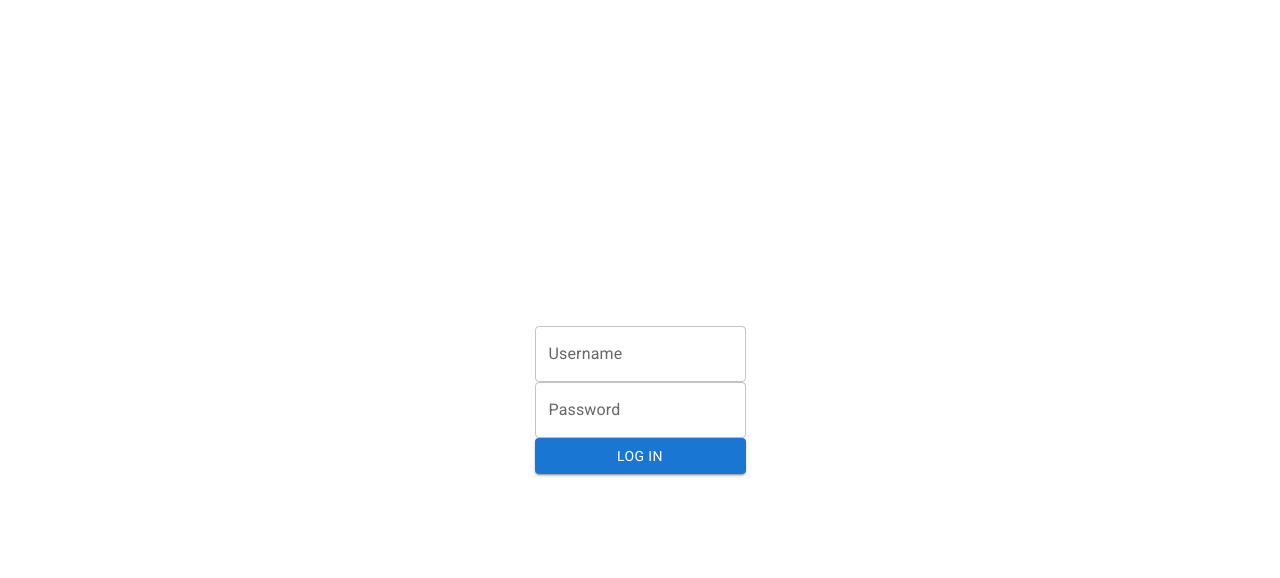
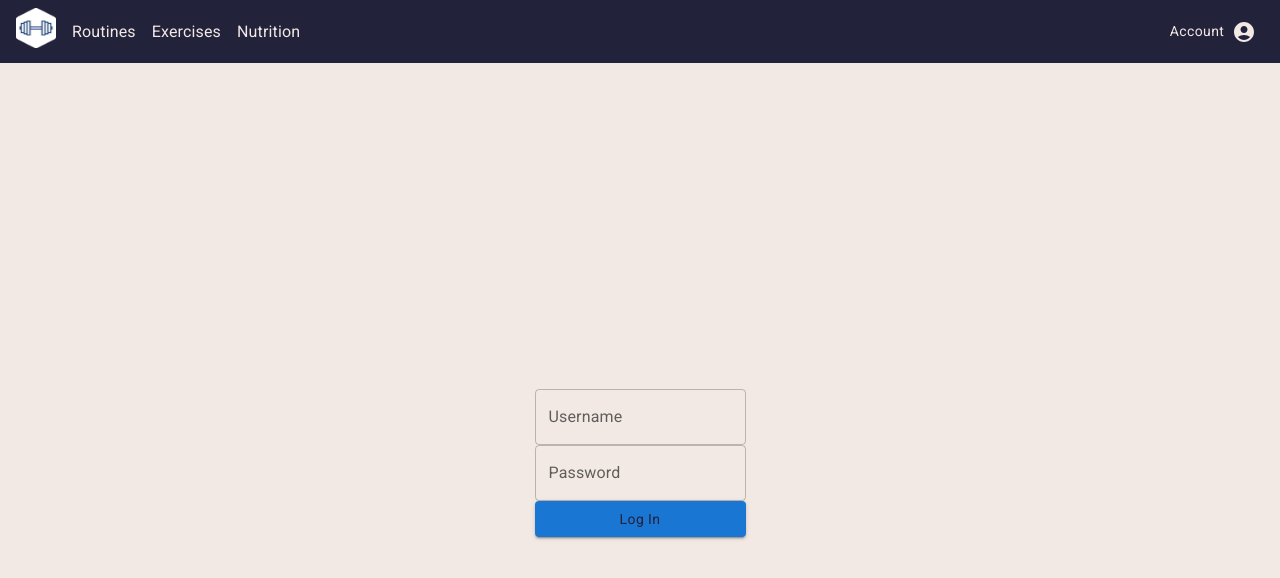
Before and after one commit to sudopseudocode/wger-ui, a Next.js app: page /login in a window 1280 px wide. Shown: the top 578 px of the page. Built offline with nearby package versions, Linux system fonts and the light colour scheme.

Commit message:
feat: header wip

```diff
--- a/app/globals.css
+++ b/app/globals.css
@@ -1,20 +1,30 @@
 :root {
-  /* --background: #ffffff; */
-  /* --foreground: #171717; */
+  /* Colors */
+  --space-cadet: #22223b;
+  --ultra-violet: #4a4e69;
+  --rose-quartz: #9a8c98;
+  --pale-dogwood: #c9ada7;
+  --isabelline: #f2e9e4;
+  /* Defaults */
+  --background: var(--isabelline);
+  --foreground: var(--space-cadet);
+  --max-width: 1320px;
 }
 
-/* @media (prefers-color-scheme: dark) { */
-/*   :root { */
-/*     --background: #0a0a0a; */
-/*     --foreground: #ededed; */
-/*   } */
-/* } */
+@media (prefers-color-scheme: dark) {
+  :root {
+    /* --background: var(--rose-quartz); */
+    /* --foreground: var(--isabelline); */
+  }
+}
 
 html,
 body {
   max-width: 100vw;
   overflow-x: hidden;
   min-height: 100vh;
+  background-color: var(--background);
+  color: var(--foreground);
 }
 
 body {
--- /dev/null
+++ b/app/layout.module.css
@@ -0,0 +1,10 @@
+.body {
+  display: flex;
+  flex-direction: column;
+}
+
+.main {
+  flex-grow: 1;
+  background-color: var(--background);
+  color: var(--foreground);
+}
--- a/app/layout.tsx
+++ b/app/layout.tsx
@@ -2,6 +2,9 @@ import type { Metadata } from "next";
 import { Roboto } from "next/font/google";
 import { CssBaseline } from "@mui/material";
 import "./globals.css";
+import styles from "./layout.module.css";
+import { Header } from "@/components/Header";
+import { ThemeClient } from "@/components/ThemeClient";
 
 export const metadata: Metadata = {
   title: "Wger",
@@ -23,7 +26,12 @@ export default function RootLayout({
   return (
     <html lang="en">
       <CssBaseline />
-      <body className={roboto.className}>{children}</body>
+      <body className={(roboto.className, styles.body)}>
+        <ThemeClient>
+          <Header />
+          <main className={styles.main}>{children}</main>
+        </ThemeClient>
+      </body>
     </html>
   );
 }
--- a/app/page.module.css
+++ b/app/page.module.css
@@ -1,6 +1,4 @@
 .page {
-  width: 100%;
-  height: 100vh;
   display: flex;
   flex-direction: column;
   justify-content: center;
--- /dev/null
+++ b/components/AccountNavItem.tsx
@@ -0,0 +1,64 @@
+import { ACCESS_TOKEN_KEY, REFRESH_TOKEN_KEY } from "@/lib/constants";
+import {
+  Button,
+  ListItemIcon,
+  ListItemText,
+  Menu,
+  MenuItem,
+} from "@mui/material";
+import { useState, type MouseEvent } from "react";
+import { Logout, Settings, AccountCircle } from "@mui/icons-material";
+import styles from "./AccountNavItem.module.css";
+
+export const AccountNavItem = () => {
+  const [anchorEl, setAnchorEl] = useState<null | HTMLElement>(null);
+  const open = Boolean(anchorEl);
+  const handleClick = (event: MouseEvent<HTMLButtonElement>) => {
+    setAnchorEl(event.currentTarget);
+  };
+  const handleClose = () => {
+    setAnchorEl(null);
+  };
+  const logout = () => {
+    localStorage.removeItem(ACCESS_TOKEN_KEY);
+    localStorage.removeItem(REFRESH_TOKEN_KEY);
+    handleClose();
+  };
+
+  return (
+    <>
+      <Button
+        id="account-button"
+        aria-controls={open ? "profile-menu" : undefined}
+        aria-haspopup="true"
+        aria-expanded={open ? "true" : undefined}
+        onClick={handleClick}
+      >
+        Account &nbsp;
+        <AccountCircle />
+      </Button>
+      <Menu
+        id="profile-menu"
+        anchorEl={anchorEl}
+        open={open}
+        onClose={handleClose}
+        MenuListProps={{
+          "aria-labelledby": "account-button",
+        }}
+      >
+        <MenuItem onClick={handleClose}>
+          <ListItemIcon>
+            <Settings />
+          </ListItemIcon>
+          <ListItemText>Profile</ListItemText>
+        </MenuItem>
+        <MenuItem onClick={logout}>
+          <ListItemIcon>
+            <Logout />
+          </ListItemIcon>
+          <ListItemText>Logout</ListItemText>
+        </MenuItem>
+      </Menu>
+    </>
+  );
+};
--- /dev/null
+++ b/components/Header.tsx
@@ -0,0 +1,23 @@
+"use client";
+import styles from "./header.module.css";
+import Image from "next/image";
+import Link from "next/link";
+import { AccountNavItem } from "./AccountNavItem";
+
+export const Header = () => {
+  return (
+    <header className={styles.header}>
+      <div className={styles.content}>
+        <nav className={styles.nav}>
+          <Link href="/">
+            <Image src="/logo-bg-white.png" alt="logo" width={40} height={40} />
+          </Link>
+          <Link href="/routines">Routines</Link>
+          <Link href="/exercises">Exercises</Link>
+          <Link href="/nutrition">Nutrition</Link>
+        </nav>
+        <AccountNavItem />
+      </div>
+    </header>
+  );
+};
--- /dev/null
+++ b/components/ThemeClient.tsx
@@ -0,0 +1,20 @@
+"use client";
+import { createTheme, ThemeProvider } from "@mui/material";
+import { type ReactNode } from "react";
+
+export const ThemeClient = ({ children }: { children: ReactNode }) => {
+  const theme = createTheme({
+    components: {
+      MuiButton: {
+        styleOverrides: {
+          root: {
+            color: "inherit",
+            textTransform: "none",
+          },
+        },
+      },
+    },
+  });
+
+  return <ThemeProvider theme={theme}>{children}</ThemeProvider>;
+};
--- /dev/null
+++ b/components/accountNavItem.module.css
@@ -0,0 +1,3 @@
+.container {
+  justify-content: flex-end;
+}
--- /dev/null
+++ b/components/header.module.css
@@ -0,0 +1,22 @@
+.header {
+  background-color: var(--space-cadet);
+  color: var(--isabelline);
+  display: flex;
+  justify-content: center;
+  align-items: center;
+  padding: 0.5rem 1rem;
+}
+
+.content {
+  max-width: var(--max-width);
+  width: 100%;
+  display: flex;
+  align-items: center;
+  justify-content: space-between;
+}
+
+.nav {
+  display: flex;
+  align-items: center;
+  gap: 1rem;
+}
--- a/lib/fetcher.ts
+++ b/lib/fetcher.ts
@@ -1,20 +1,22 @@
 "use client";
+import { useAccessToken } from "@/lib/useAccessToken";
 
 type FetchArgs = {
   url: string | null;
-  accessToken?: string;
   opts?: RequestInit;
 };
 
 const BASE_URL = "https://wger.pauld.link/api/v2";
 
-export const fetcher = async ({ url, accessToken, opts }: FetchArgs) => {
+export const fetcher = async ({ url, opts }: FetchArgs) => {
+  if (!url) {
+    return null;
+  }
   const response = await fetch(BASE_URL + url, {
     mode: "cors",
     ...opts,
     headers: {
       "Content-Type": "application/json",
-      ...(accessToken && { Authorization: `Bearer ${accessToken}` }),
       ...opts?.headers,
     },
   });
@@ -23,3 +25,16 @@ export const fetcher = async ({ url, accessToken, opts }: FetchArgs) => {
   }
   return response.json();
 };
+
+export const useAuthFetcher = () => {
+  const accessToken = useAccessToken();
+  return (url: string) =>
+    fetcher({
+      url,
+      opts: {
+        headers: {
+          Authorization: `Bearer ${accessToken}`,
+        },
+      },
+    });
+};
```
Also changed, not shown: app/page.tsx (+5 -3 lines), public/logo-bg-white.png (added).
